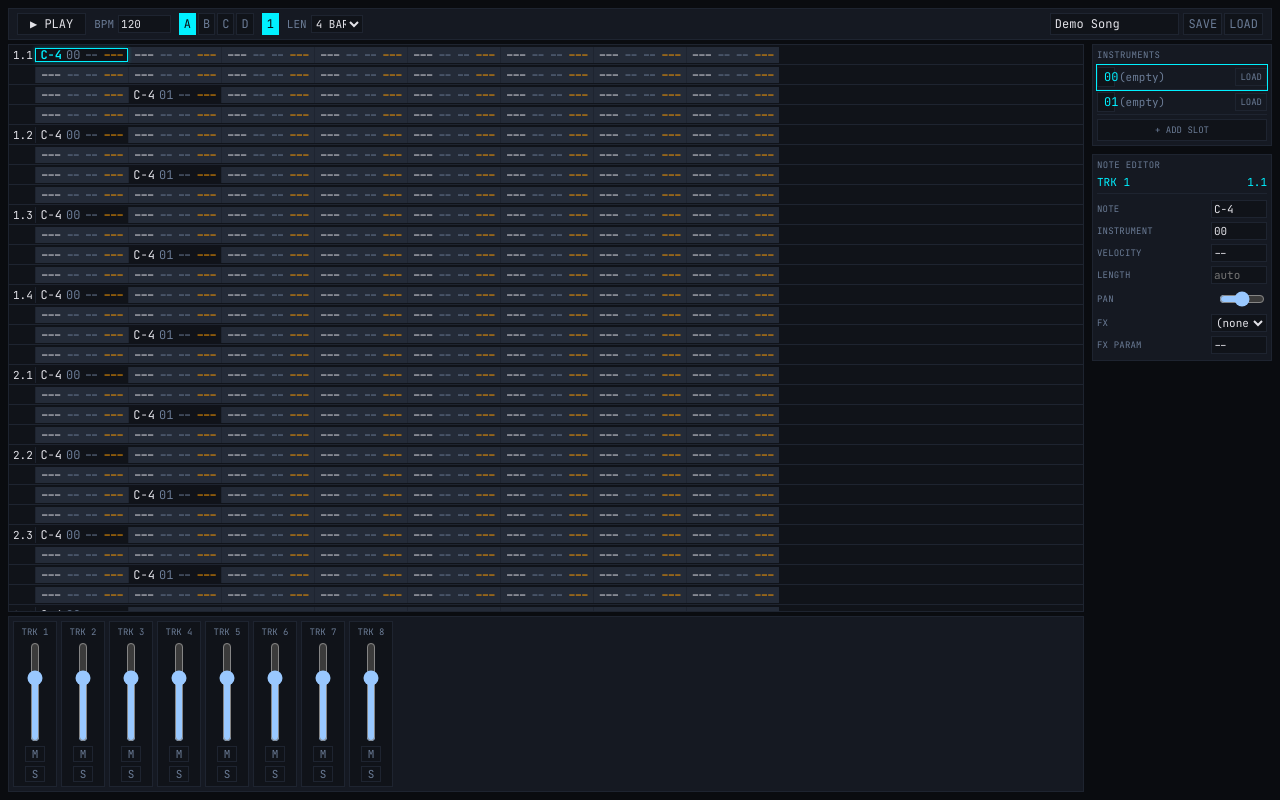
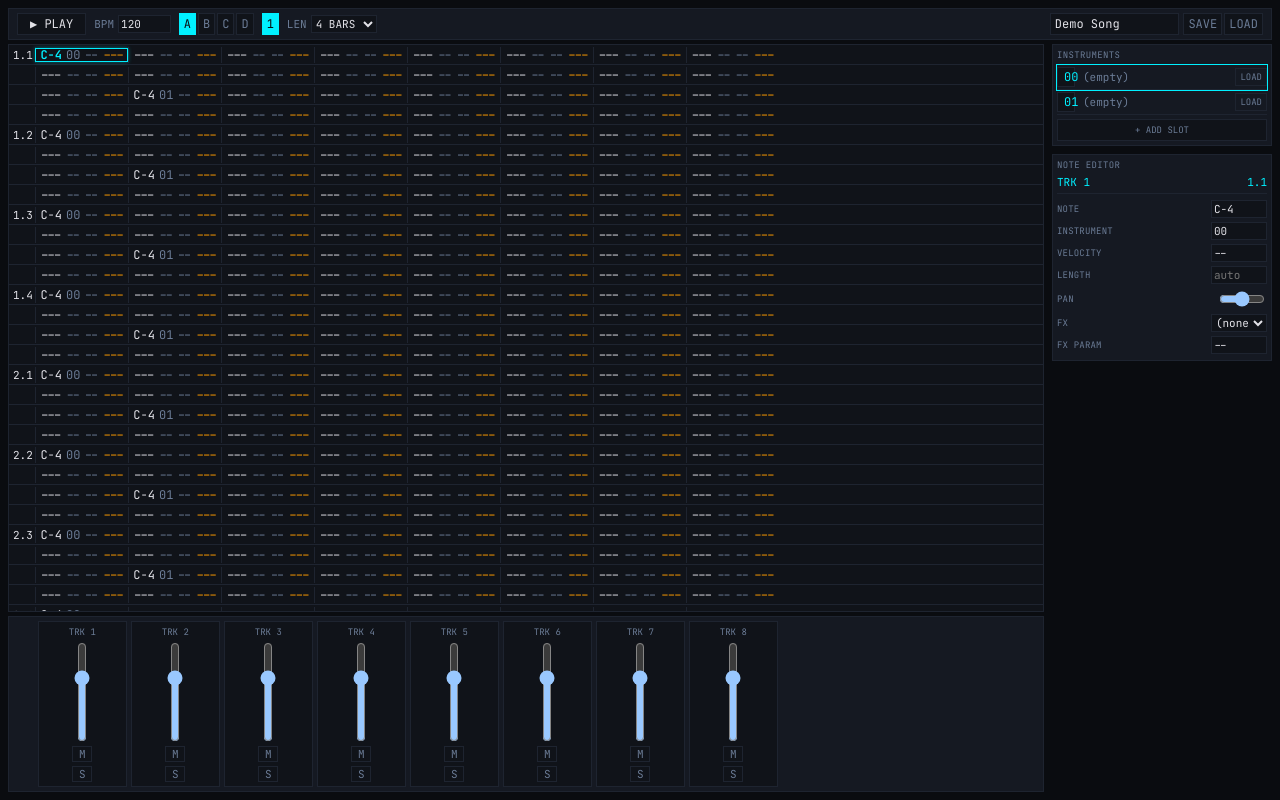
Before and after one commit to lwojas/webtrack, a React (Vite) app: page / in a window 1280 px wide. Built offline with nearby package versions, Linux system fonts and the light colour scheme.

Commit message:
Cleaned up mixer layout, removed bg from empty cell, looks better this way

```diff
--- a/src/styles/tracker.css
+++ b/src/styles/tracker.css
@@ -155,7 +155,7 @@ textarea {
 }
 
 .app__side {
-  width: 180px;
+  width: 220px;
   flex-shrink: 0;
   min-height: 0;
   display: flex;
@@ -217,9 +217,9 @@ textarea {
 
 /* Dim Inactive Matrix: empty steps get a faint fill so the matrix's active/inactive shape
    reads at a glance, without relying on text color alone (see gridView.js#patchCell). */
-.tracker-cell--empty {
+/* .tracker-cell--empty {
   background: var(--surface-empty);
-}
+} */
 
 .tracker-cell--empty:hover {
   background: var(--surface-3);
@@ -282,7 +282,9 @@ textarea {
   color: var(--text);
   border: 1px solid var(--border);
   cursor: pointer;
-  transition: background var(--transition-fast), color var(--transition-fast);
+  transition:
+    background var(--transition-fast),
+    color var(--transition-fast);
 }
 
 .transport-bar__play:hover {
@@ -323,6 +325,10 @@ textarea {
   border: 1px solid var(--border);
 }
 
+.transport-bar__bpm select {
+  width: 10ch;
+}
+
 .transport-bar__bpm input:hover,
 .transport-bar__bpm select:hover {
   border-color: var(--border-active);
@@ -339,7 +345,10 @@ textarea {
   color: var(--text-dim);
   border: 1px solid var(--border);
   cursor: pointer;
-  transition: background var(--transition-fast), color var(--transition-fast), border-color var(--transition-fast);
+  transition:
+    background var(--transition-fast),
+    color var(--transition-fast),
+    border-color var(--transition-fast);
 }
 
 .transport-bar__chip:hover {
@@ -398,6 +407,7 @@ textarea {
   display: flex;
   gap: var(--space-sm);
   padding: var(--space-sm);
+  padding-left: 4ch;
   background: var(--surface-2);
   border: 1px solid var(--border);
   overflow-x: auto; /* scroll rather than wrap/overflow on narrow viewports */
@@ -408,7 +418,7 @@ textarea {
   flex-direction: column;
   align-items: center;
   gap: var(--space-sm);
-  width: 44px;
+  width: 89px;
   flex-shrink: 0;
   padding: var(--space-sm) var(--space-xs);
   background: var(--surface-1);
@@ -451,7 +461,9 @@ textarea {
   cursor: pointer;
   font-size: var(--text-label);
   line-height: 1;
-  transition: background var(--transition-fast), color var(--transition-fast);
+  transition:
+    background var(--transition-fast),
+    color var(--transition-fast);
 }
 
 .channel-strip__mute:hover {
@@ -508,7 +520,7 @@ textarea {
 .instrument-slot {
   display: flex;
   align-items: center;
-  gap: var(--space-sm);
+  gap: var(--space-md);
   padding: var(--space-xs) 0;
   border-bottom: 1px solid var(--border);
 }
@@ -550,7 +562,9 @@ textarea {
   border: 1px solid var(--border);
   padding: var(--space-xs) var(--space-sm);
   cursor: pointer;
-  transition: color var(--transition-fast), border-color var(--transition-fast);
+  transition:
+    color var(--transition-fast),
+    border-color var(--transition-fast);
 }
 
 .instrument-slot__load:hover {
@@ -567,7 +581,9 @@ textarea {
   border: 1px solid var(--border);
   cursor: pointer;
   font-size: var(--text-micro);
-  transition: background var(--transition-fast), color var(--transition-fast);
+  transition:
+    background var(--transition-fast),
+    color var(--transition-fast);
 }
 
 .instrument-panel__add:hover {
```
